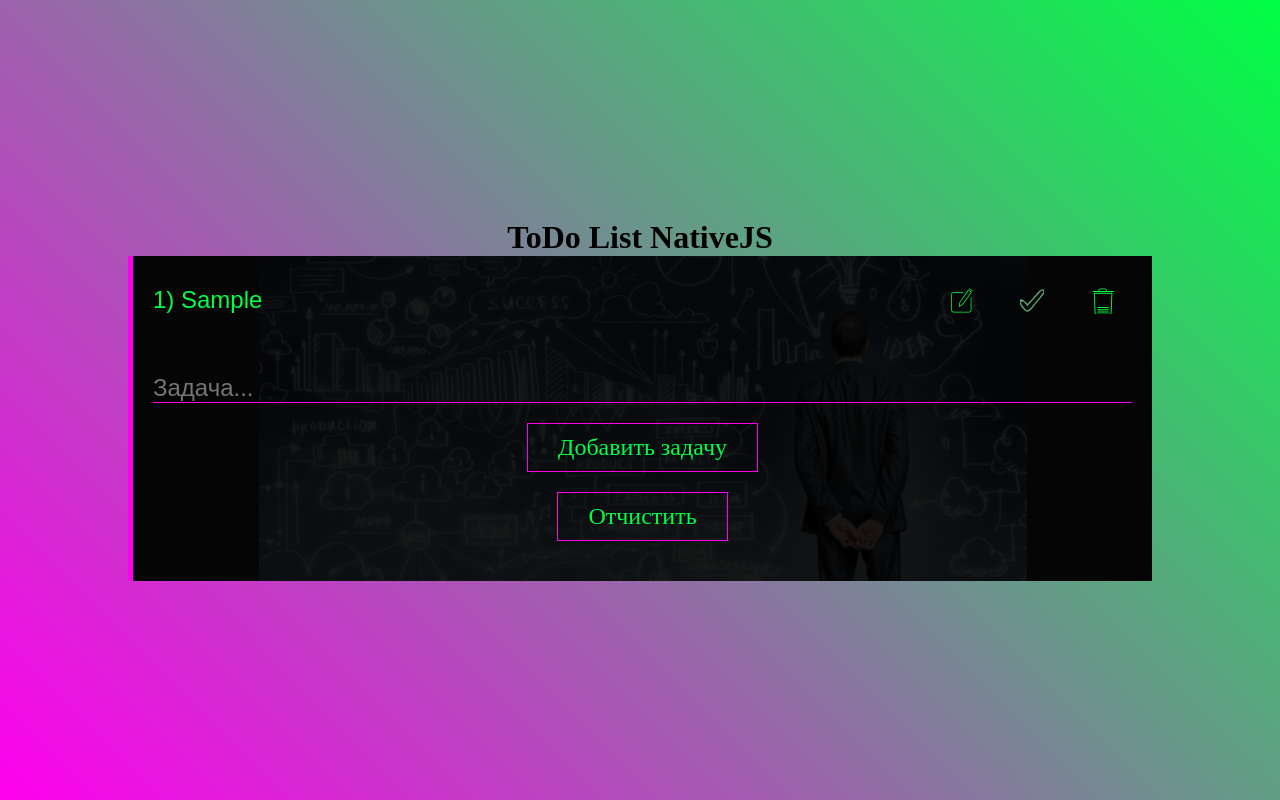
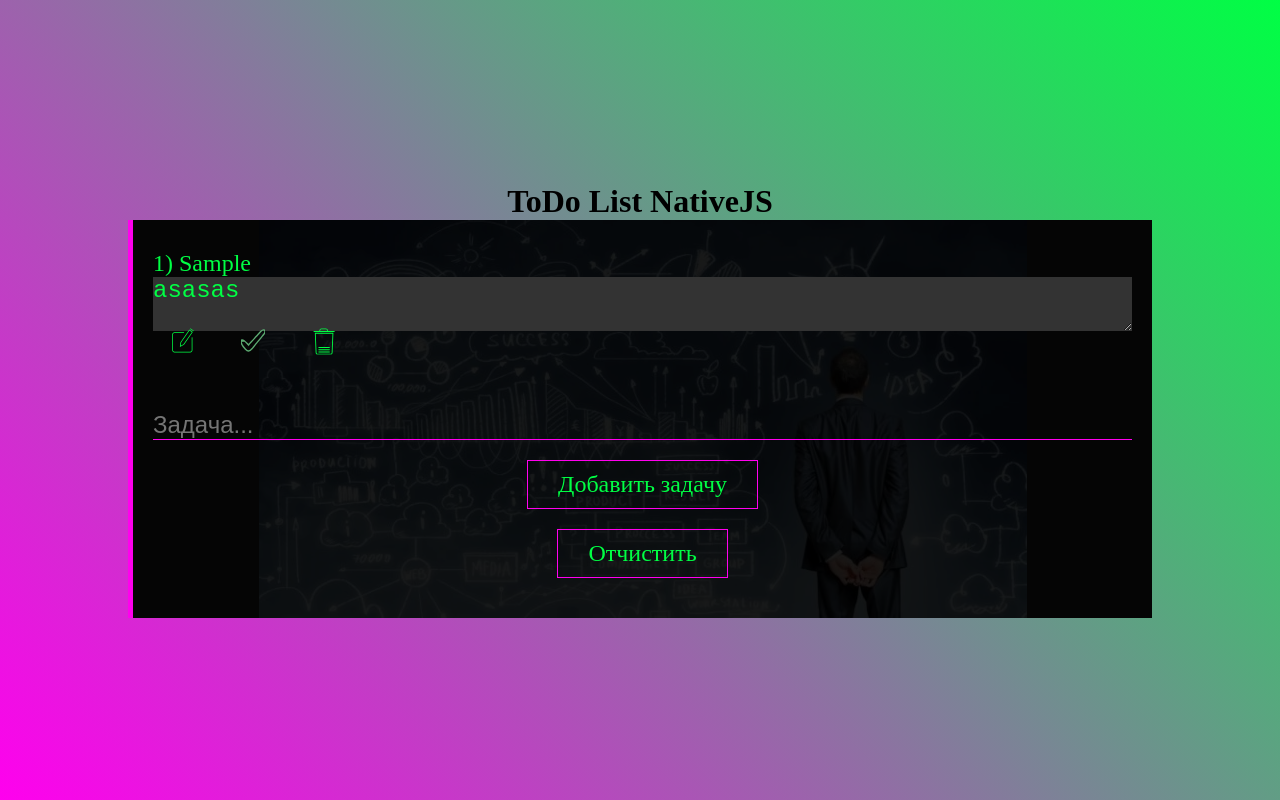
Before and after one commit to Egeny-Myasnikov/todo-List-NativeJS, a plain HTML site: page index.html in a window 1280 px wide. Both pictures are taken after typing "Sample" into the empty fields and a click on the button "Добавить задачу". Drawn offline with Linux system fonts and the light colour scheme.

Commit message:
added textarea

```diff
--- a/js/index.js
+++ b/js/index.js
@@ -60,13 +60,14 @@ function toDoShka() {
         }
         return `
     <li class="task">
-        <input readonly type="text" class="task__value ${completedClass}" value="${i + 1}) ${task.text} "/>
+        <span class="task__value ${completedClass}" >${i + 1}) ${task.text} </span>
+        <textarea style=" background-color:#333; width:100%;">asasas</textarea>
         <div class="task__controls">
-            <button button class = "btn btn__form btn__edit" >
+            <button title = "Изменить" class = "btn btn__form btn__edit" >
                 ${svg('edit')}
             </button>
-            <button class="btn btn__form btn__complite">${task.completed === true ? svg('checkMark', 'active'): svg('checkMark')}</button>
-            <button class="btn btn__form btn__delete">
+            <button title="Выполнено" class="btn btn__form btn__complite">${task.completed === true ? svg('checkMark', 'active'): svg('checkMark')}</button>
+            <button title="Удалить" class="btn btn__form btn__delete">
                 ${svg('trash')}
             </button>
         </div>
--- a/stylesScss/_defaultStyles.scss
+++ b/stylesScss/_defaultStyles.scss
@@ -25,7 +25,8 @@ button {
     font-family: inherit;
 }
 
-input {
+input,
+textarea {
     background: transparent;
     border: none;
     outline: none;
--- a/stylesScss/_mainStyles.scss
+++ b/stylesScss/_mainStyles.scss
@@ -17,6 +17,10 @@
     background: $main-bg-color-gradient;
     min-height: 100vh;
     font-size: 16px;
+
+    @media screen and (max-width:739px) {
+        font-size: 12px;
+    }
 }
 
 .btn {
--- a/stylesScss/_todoStyles.scss
+++ b/stylesScss/_todoStyles.scss
@@ -35,10 +35,16 @@
     display: flex;
     justify-content: space-between;
     align-items: center;
+    flex-wrap: wrap;
     margin: 10px 0;
 
     &__value {
         flex: 3;
+        // background-color: #fff;
+        min-width: 200px;
+        height: auto;
+        resize: none;
+        overflow: hidden;
 
     }
 
```
Also changed, not shown: css/style.css, 1 other file.
